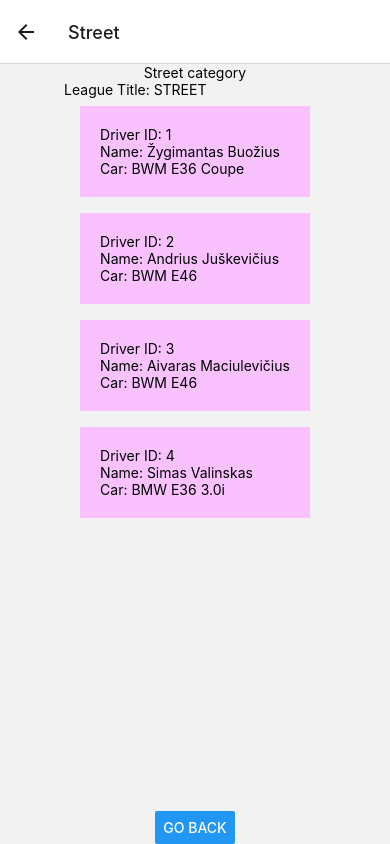
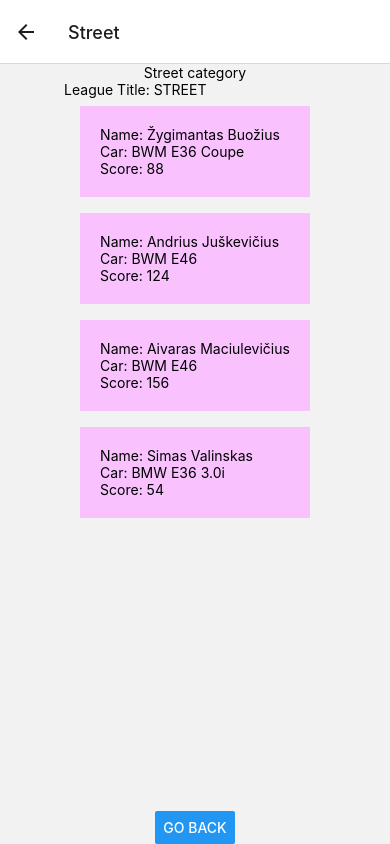
Before and after one commit to LinasMackevicius/hibridiniu2, a React Native app: screen / in a window 390 px wide. Both pictures are taken after a click on the button "STREET". Built offline with nearby package versions, Linux system fonts and the light colour scheme.

Commit message:
new file with a function

```diff
--- a/App.js
+++ b/App.js
@@ -3,6 +3,8 @@ import React, { useState, useEffect } from 'react';
 import { Button, View, Text, FlatList, StyleSheet, StatusBar } from 'react-native';
 import { NavigationContainer } from '@react-navigation/native';
 import { createNativeStackNavigator } from '@react-navigation/native-stack';
+
+import { sumTheScoresOfTheDriver } from './sumUp';
 
 
 
@@ -31,9 +33,9 @@ function StreetCategoryScreen({navigation, data})
           <Text>{`League Title: ${item.league_title}`}</Text>
             {item.drivers.map((driver, driverIndex) => (
               <View key={driverIndex} style={styles.driverStyle}>
-                <Text>{`Driver ID: ${driver.driver_id}`}</Text>
                 <Text>{`Name: ${driver.firstname} ${driver.lastname}`}</Text>
                 <Text>{`Car: ${driver.car}`}</Text>
+                <Text>{`Score: ${sumTheScoresOfTheDriver(driver.race)}`}</Text>
               </View>
             ))}
         </View>
@@ -47,14 +49,6 @@ function StreetCategoryScreen({navigation, data})
 
   );
 }
-
-const sumTheScoresOfTheDriver = (raceResults) => {
-  if (!raceResults) return 0;
-
-  // Calculate the total tandem points for a driver
-  return raceResults.reduce((totalPoints, race) => totalPoints + race.tandem_points, 0);
-};
-
 
 const SemiProCategoryScreen = ({ navigation, route }) => {
 
@@ -82,10 +76,12 @@ const SemiProCategoryScreen = ({ navigation, route }) => {
             {item.drivers.map((driver, driverIndex) => (
 
               <View key={driverIndex} style={styles.driverStyle}>
-                <Text>{`Driver ID: ${driver.driver_id}`}</Text>
                 <Text>{`Name: ${driver.firstname} ${driver.lastname}`}</Text>
                 <Text>{`Car: ${driver.car}`}</Text>
                 <Text>{`Score: ${sumTheScoresOfTheDriver(driver.race)}`}</Text>
+
+                <Button title="more" onPress={() => navigation.goBack()} />
+
               </View>
 
             ))}
@@ -96,6 +92,8 @@ const SemiProCategoryScreen = ({ navigation, route }) => {
     </View>
   );
 };
+
+
 
 
 
--- a/assets/data.json
+++ b/assets/data.json
@@ -228,5 +228,4 @@
             }
     ]
     }
-
 ]
--- /dev/null
+++ b/sumUp.js
@@ -0,0 +1,7 @@
+// helpers.js
+export const sumTheScoresOfTheDriver = (raceResults) => {
+    if (!raceResults) return 0;
+
+    // Calculate the total tandem points for a driver
+    return raceResults.reduce((totalPoints, race) => totalPoints + race.tandem_points, 0);
+  };
```
